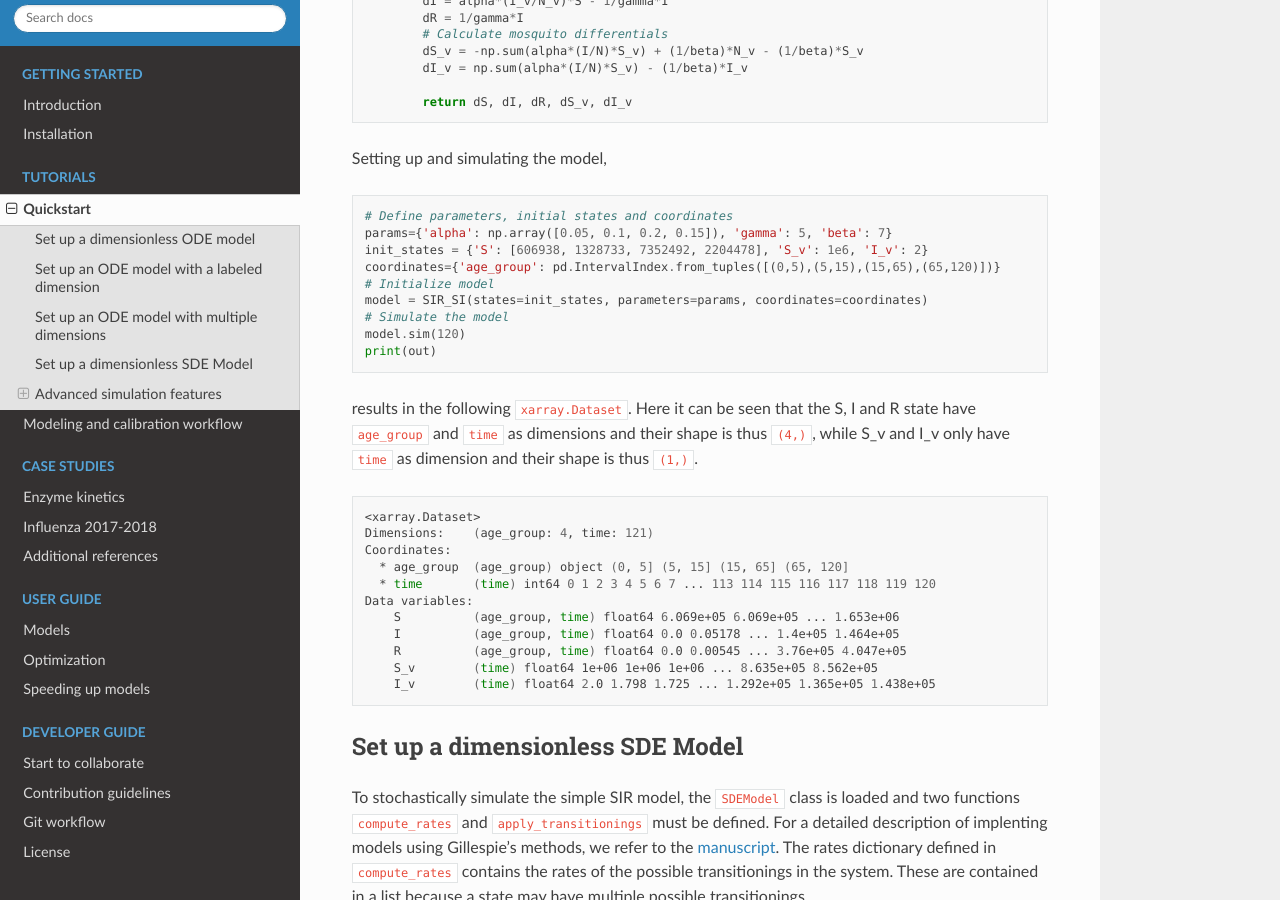
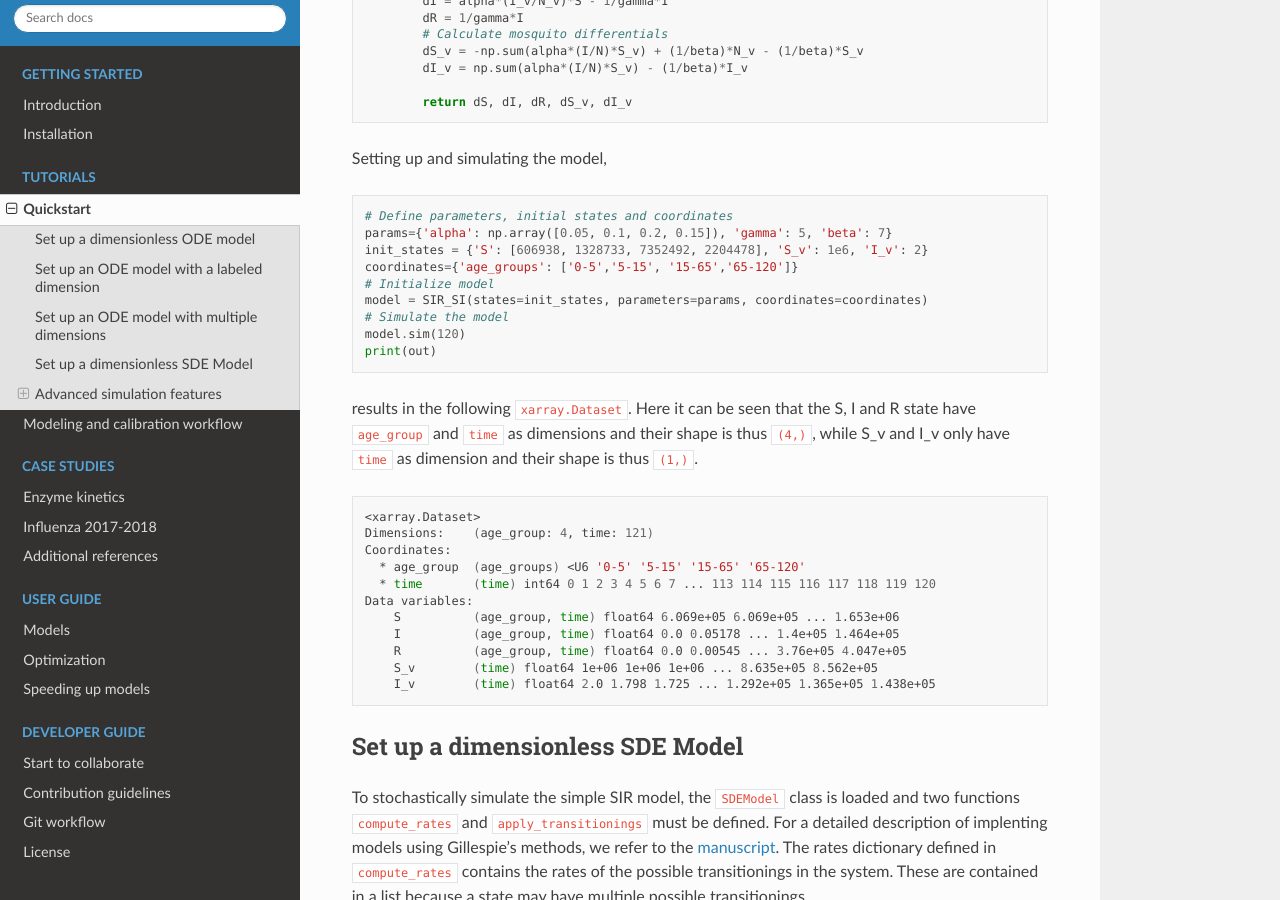
Before and after one commit to twallema/pySODM, a Sphinx documentation site: the page built from docs/quickstart.md, in a window 1280 px wide and 900 px high, scrolled down 3603 px. Built offline with Sphinx 7.4.7 and the Read the Docs theme 2.0.0, drawn with Linux system fonts in a browser that asks for light colours.

Commit message:
don't use pd.IntervalIndex in quickstart tutorial

```diff
--- a/docs/quickstart.md
+++ b/docs/quickstart.md
@@ -159,7 +159,7 @@ Setting up and simulating the model,
 # Define parameters, initial states and coordinates
 params={'alpha': np.array([0.05, 0.1, 0.2, 0.15]), 'gamma': 5, 'beta': 7}
 init_states = {'S': [606938, 1328733, 7352492, 2204478], 'S_v': 1e6, 'I_v': 2}
-coordinates={'age_group': pd.IntervalIndex.from_tuples([(0,5),(5,15),(15,65),(65,120)])}
+coordinates={'age_groups': ['0-5','5-15', '15-65','65-120']}
 # Initialize model
 model = SIR_SI(states=init_states, parameters=params, coordinates=coordinates)
 # Simulate the model
@@ -173,7 +173,7 @@ results in the following `xarray.Dataset`. Here it can be seen that the S, I and
 <xarray.Dataset>
 Dimensions:    (age_group: 4, time: 121)
 Coordinates:
-  * age_group  (age_group) object (0, 5] (5, 15] (15, 65] (65, 120]
+  * age_group  (age_groups) <U6 '0-5' '5-15' '15-65' '65-120'
   * time       (time) int64 0 1 2 3 4 5 6 7 ... 113 114 115 116 117 118 119 120
 Data variables:
     S          (age_group, time) float64 6.069e+05 6.069e+05 ... 1.653e+06
```
